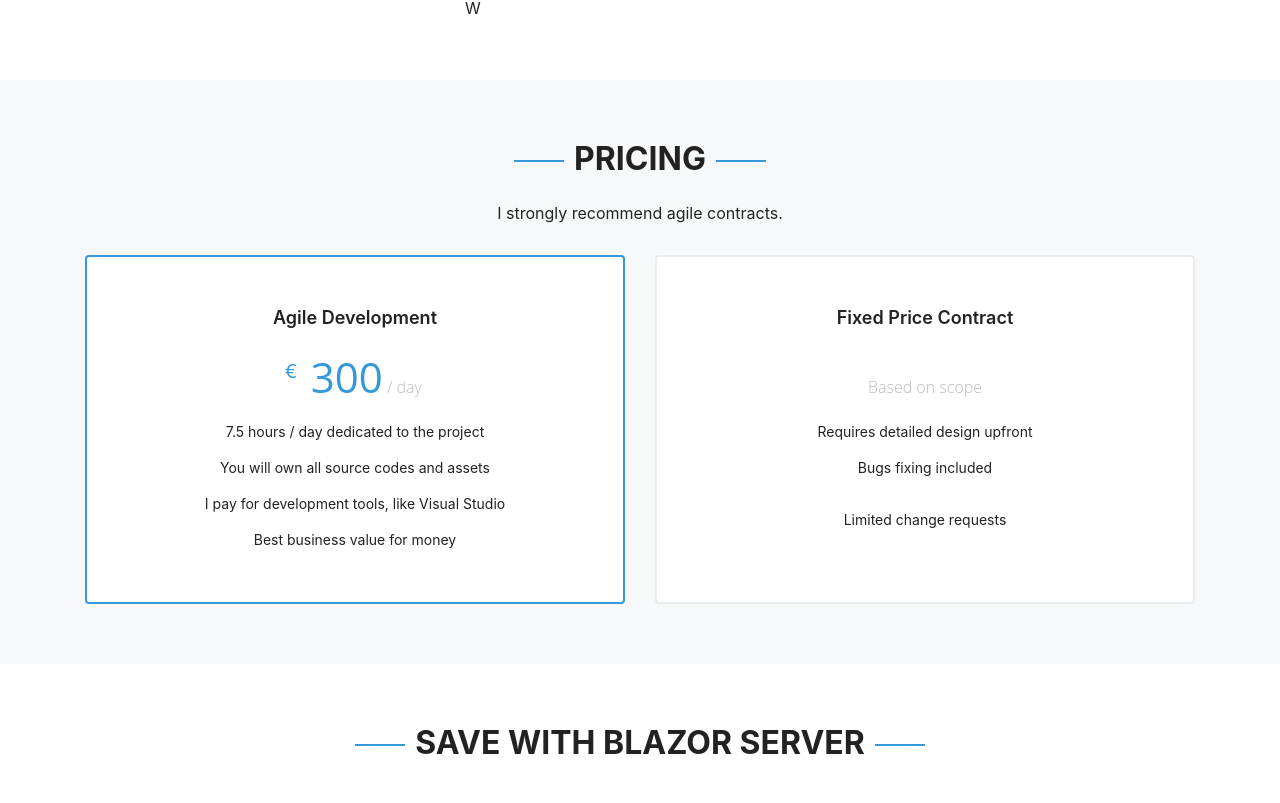
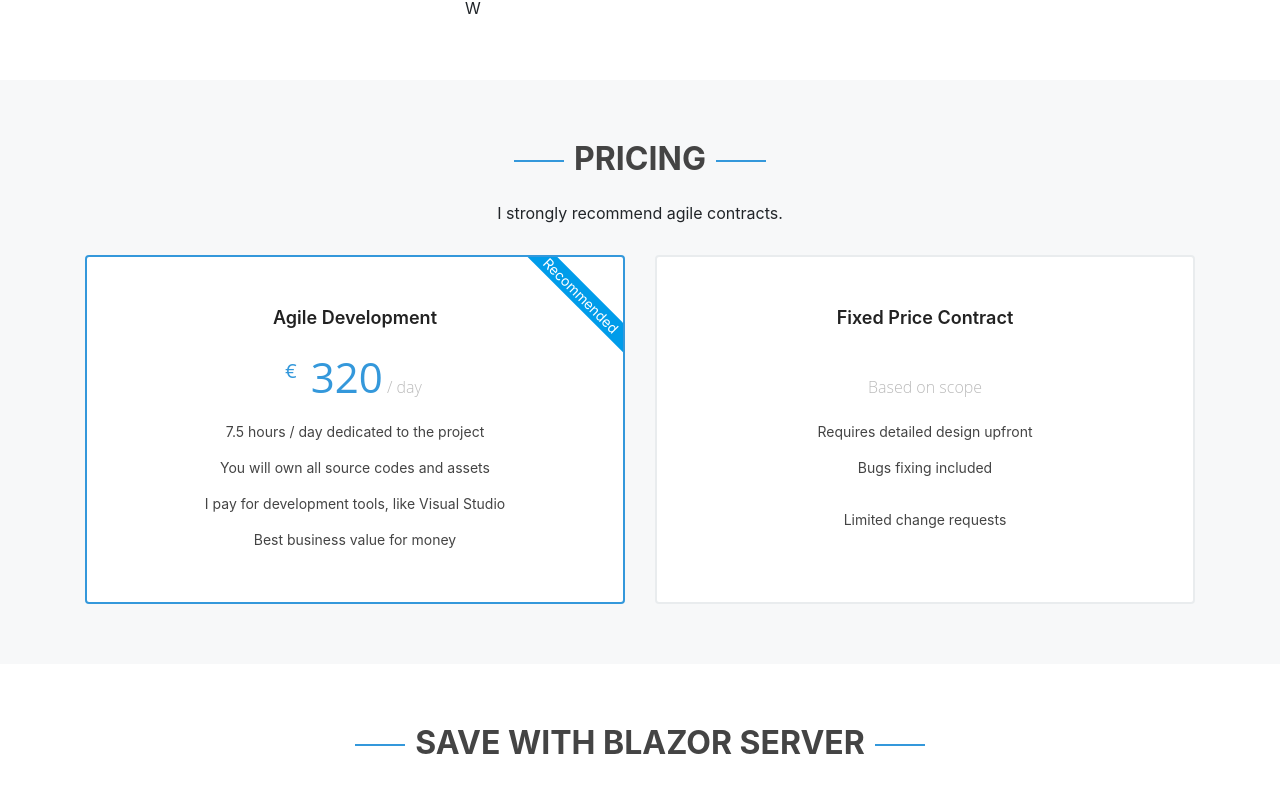
Before and after one commit to Liero/vnext, an Angular app: page / in a window 1280 px wide. Shown: the part 3475-4278 px from the top of the page. Built offline with nearby package versions, Linux system fonts and the light colour scheme.

Commit message:
Added recommended label to pricing

```diff
--- a/src/app/pricing/pricing.component.html
+++ b/src/app/pricing/pricing.component.html
@@ -10,8 +10,9 @@
 
       <div class="col-lg col-md-6 mt-4 mt-md-0">
         <div class="box featured" data-aos="zoom-in" data-aos-delay="0">
+          <span class="advanced-label">Recommended</span>
           <h3>Agile Development</h3>
-          <h4><sup>€</sup> 300<span> / day</span></h4>
+          <h4><sup>€</sup> 320<span> / day</span></h4>
           <ul>
             <li>7.5 hours / day dedicated to the project</li>
             <li>You will own all source codes and assets</li>
--- a/src/app/pricing/pricing.component.scss
+++ b/src/app/pricing/pricing.component.scss
@@ -44,7 +44,7 @@
     ul {
       padding: 0;
       list-style: none;
-      color: #222222;
+      color: #444444;
       text-align: center;
       line-height: 20px;
       font-size: 14px;
@@ -69,4 +69,18 @@
       padding: 15px;
       text-align: center;
     }
+
+    .advanced-label {
+      display: block;
+      position: absolute;
+      width: 200px;
+      top: 28px;
+      right: -58px;
+      transform: rotate(45deg);
+      z-index: 1;
+      font-size: 14px;
+      padding: 1px 0 3px 0 25px;
+      background: #009cea;
+      color: #fff;
+    }
   }
--- a/src/styles.scss
+++ b/src/styles.scss
@@ -93,7 +93,7 @@ section {
   font-weight: bold;
   text-transform: uppercase;
   position: relative;
-  color: #222222;
+  color: #444444;
 }
 
 .section-title h2::before, .section-title h2::after {
```
